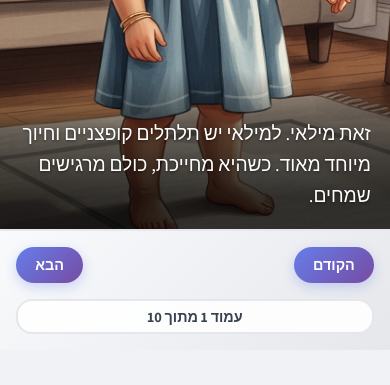
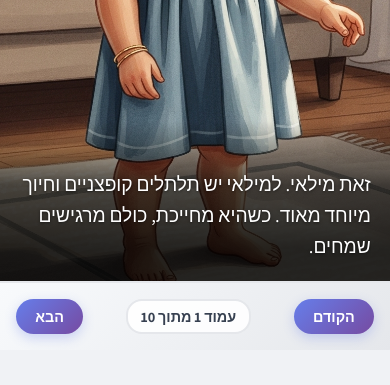
Before and after one commit to antonio9hanania/Milay-s-digital-library, a plain HTML site: page book1/index.html in a window 390 px wide. Both pictures are taken after a click on the button "הבא". Shown: the part 367-752 px from the top of the page. Drawn offline with Linux system fonts and the light colour scheme.

Commit message:
fix books laypout and images cutting

```diff
--- a/book1/index.html
+++ b/book1/index.html
@@ -23,16 +23,19 @@
 
       /* === MAIN CONTAINER === */
       .storybook-app {
-        min-height: 100vh;
+        height: 100vh;
         display: flex;
-        align-items: center;
+        align-items: start;
         justify-content: center;
         padding: 1rem;
+        box-sizing: border-box;
       }
 
       .storybook-container {
         width: 100%;
         max-width: 1100px;
+        height: 85vh;
+        max-height: 900px;
         background-color: #fff;
         border-radius: 0.75rem;
         box-shadow: 0 20px 40px -10px rgba(0, 0, 0, 0.25);
@@ -41,9 +44,6 @@
         grid-template-areas:
           "content"
           "navigation";
-        height: 80vh;
-        min-height: 600px;
-        max-height: 900px;
       }
 
       /* === CONTENT AREA === */
@@ -59,7 +59,7 @@
       .cover-page {
         width: 100%;
         height: 100%;
-        background-size: cover;
+        background-size: contain;
         background-position: center;
         background-repeat: no-repeat;
         display: flex;
@@ -112,7 +112,7 @@
       .page-image {
         width: 100%;
         height: 100%;
-        object-fit: contain; /* Perfect for 9:16 images */
+        object-fit: contain;
         border-radius: 0.25rem;
       }
 
@@ -177,7 +177,7 @@
         color: #667eea;
       }
 
-      /* === NEW: SWIPE INDICATOR FOR MOBILE === */
+      /* === SWIPE INDICATOR FOR MOBILE === */
       #swipe-indicator {
         position: absolute;
         top: 50%;
@@ -188,13 +188,12 @@
         font-size: 2.5rem;
         font-weight: bold;
         opacity: 0;
-        pointer-events: none; /* So it doesn't block touches */
+        pointer-events: none;
         text-shadow: 0 2px 10px rgba(0, 0, 0, 0.6);
         transition: opacity 0.5s ease;
       }
 
       #swipe-indicator.visible {
-        /* Animation to pulse and then fade out */
         animation: pulse-and-fade 3s ease-out forwards;
       }
 
@@ -221,20 +220,24 @@
       @media (max-width: 768px) {
         .storybook-app {
           padding: 0;
+          align-items: flex-start;
         }
 
         .storybook-container {
-          height: 85vh;
-          max-height: 85vh;
           width: 100vw;
+          /*height: 100vh;*/
+          max-height: 100vh;
           border-radius: 0;
           box-shadow: none;
-          align-self: start;
+          display: flex;
+          flex-direction: column;
         }
 
         .storybook-content {
           padding: 0;
           border-radius: 0;
+          flex: 1;
+          min-height: 0;
         }
 
         /* MOBILE: TEXT OVERLAY MODEL */
@@ -242,25 +245,26 @@
           width: 100%;
           height: 100%;
           background-size: cover;
-          background-position: center;
+          background-position: top;
+          background-repeat: no-repeat;
           position: relative;
           display: flex;
           align-items: flex-end;
         }
 
         .text-overlay {
-          /* NEW: Gradient background to soften the edge */
           background: linear-gradient(
             to top,
-            rgba(0, 0, 0, 0.8) 20%,
-            rgba(0, 0, 0, 0.6) 60%,
+            rgba(0, 0, 0, 0.85) 20%,
+            rgba(0, 0, 0, 0.7) 60%,
             transparent 100%
           );
           color: white;
           width: 100%;
           padding: 1.2rem;
-          padding-top: 3rem; /* Add padding to top to avoid text hitting the fade */
+          padding-top: 3rem;
           box-sizing: border-box;
+          padding-bottom: calc(1.2rem + env(safe-area-inset-bottom));
         }
 
         .text-overlay .page-text {
@@ -268,15 +272,18 @@
           line-height: 1.6;
           color: #ffffff;
           text-shadow: 0 1px 3px rgba(0, 0, 0, 0.5);
-          max-height: 30vh; /* Adjusted max height */
+          max-height: 30vh;
           overflow-y: auto;
         }
 
         .navigation-bar {
           padding: 1rem;
-          flex-wrap: wrap;
-          gap: 1rem;
+          /* FIX: Use space-between to position elements */
+          justify-content: space-between;
+          align-items: center;
           border-radius: 0;
+          padding-bottom: calc(1rem + env(safe-area-inset-bottom));
+          flex-shrink: 0;
         }
 
         .nav-button {
@@ -287,9 +294,9 @@
         .page-indicator {
           padding: 0.4rem 0.8rem;
           font-size: 0.9rem;
-          order: 2;
-          width: 100%;
-          text-align: center;
+          /* FIX: Remove properties that forced it to a new line */
+          /* order: 2; */
+          /* width: 100%; */
         }
       }
     </style>
```
Also changed, not shown: book2/index.html (+31 -24 lines).
